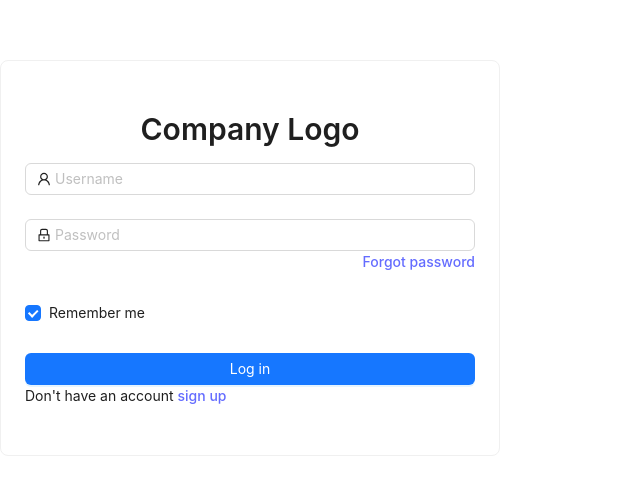
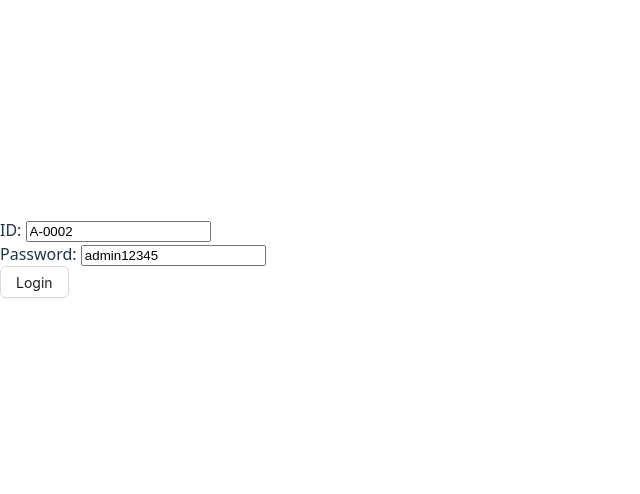
Before and after one commit to Ahnabu/ums-frontend, a React (Vite) app: page /login in a window 1280 px wide. Shown: the part 142-636 px from the top of the page, without its empty margins (0-640 px from the left). Built offline with nearby package versions, Linux system fonts and the light colour scheme.

Commit message:
login logout functionality added

```diff
--- a/package.json
+++ b/package.json
@@ -18,7 +18,9 @@
     "react-dom": "^19.1.0",
     "react-hook-form": "^7.57.0",
     "react-redux": "^9.2.0",
-    "react-router-dom": "^7.6.2"
+    "react-router-dom": "^7.6.2",
+    "redux-persist": "^6.0.0",
+    "sonner": "^2.0.5"
   },
   "devDependencies": {
     "@eslint/js": "^9.25.0",
--- a/src/App.tsx
+++ b/src/App.tsx
@@ -1,12 +1,15 @@
 import MainLayout from "./components/layout/MainLayout"
+import ProtectedRoute from "./components/layout/ProtectedRoute"
 
 function App() {
 
 
   return (
     <>
+      <ProtectedRoute>
+        <MainLayout />
+      </ProtectedRoute>
 
-      <MainLayout />
 
     </>
   )
--- a/src/components/layout/MainLayout.tsx
+++ b/src/components/layout/MainLayout.tsx
@@ -1,7 +1,9 @@
 
-import { Layout, theme } from 'antd';
+import { Button, Layout, theme } from 'antd';
 import { Outlet } from 'react-router-dom';
 import Sidebar from './Sidebar';
+import { useAppDispatch } from '../../redux/hooks';
+import { logout } from '../../redux/features/auth/authSlice';
 
 
 
@@ -9,6 +11,11 @@ const { Header, Content, Footer } = Layout;
 
 
 const MainLayout = () => {
+
+    const dispatch = useAppDispatch();
+    const handleLogout = () => {
+        dispatch(logout())
+    }
     const {
         token: { colorBgContainer, borderRadiusLG },
     } = theme.useToken();
@@ -17,7 +24,11 @@ const MainLayout = () => {
         <Layout style={{ height: '100vh', width: '98.5vw', margin: '0 auto', alignSelf: 'center' }}>
             <Sidebar />
             <Layout style={{ width: '100%', height: '100vh' }}>
-                <Header style={{ padding: 0, background: colorBgContainer }} />
+                <Header style={{ padding: 0, background: colorBgContainer }} >
+                    <Button onClick={handleLogout}>
+                        <span style={{ fontSize: '1.5rem', fontWeight: 'bold' }}>Logout</span>
+                    </Button>
+                </Header>
                 <Content style={{ margin: '24px 16px 0' }}>
                     <div
                         style={{
--- /dev/null
+++ b/src/components/layout/ProtectedRoute.tsx
@@ -0,0 +1,19 @@
+import { type ReactNode } from 'react'
+import { useAppSelector } from '../../redux/hooks'
+import { useCurrentToken } from '../../redux/features/auth/authSlice'
+import { NavLink } from 'react-router-dom'
+
+const ProtectedRoute = ({ children }: { children: ReactNode }) => {
+    const token = useAppSelector(useCurrentToken)
+    if (!token) {
+        // If no token is found, redirect to login or show an error
+        <NavLink to="/login" className="text-blue-500 hover:underline">
+            Please login to access this page
+        </NavLink>
+        return null // Prevent rendering of children
+    }
+    return children
+
+}
+
+export default ProtectedRoute
--- a/src/main.tsx
+++ b/src/main.tsx
@@ -4,12 +4,17 @@ import './index.css'
 import { RouterProvider } from 'react-router-dom'
 import router from './routes/routes.tsx'
 import { Provider } from 'react-redux'
-import { store } from './redux/store.ts'
+import { persister, store } from './redux/store.ts'
+import { PersistGate } from 'redux-persist/integration/react'
+import { Toaster } from 'sonner'
 
 createRoot(document.getElementById('root')!).render(
   <StrictMode>
     <Provider store={store}>
-      <RouterProvider router={router} />
+      <PersistGate loading={null} persistor={persister}>
+        <RouterProvider router={router} />
+      </PersistGate>
+      <Toaster />
     </Provider>
 
   </StrictMode>,
--- a/src/pages/Login.tsx
+++ b/src/pages/Login.tsx
@@ -1,100 +1,60 @@
-import { Form, Input, Button, Checkbox, Card, Typography } from "antd";
-import { UserOutlined, LockOutlined } from "@ant-design/icons";
-const { Title } = Typography;
 
-interface Values {
-    username: string;
-    password: string;
-    remember: boolean;
-}
+import { Button } from 'antd';
+import { useForm, type FieldValues } from 'react-hook-form';
+import { useLoginMutation } from '../redux/features/auth/authApi';
+import { useAppDispatch } from '../redux/hooks';
+import { setUser, type TUser } from '../redux/features/auth/authSlice';
+import { verifyToken } from '../utils/verifyToken';
+import { useNavigate } from 'react-router-dom';
+import { toast } from 'sonner';
 
 const Login = () => {
-    const onFinish = (values: Values) => {
-        console.log("Received values of form: ", values);
-        // if (values.remember) {
-        //     localStorage.setItem("username", values.username);
-        //     localStorage.setItem("password", values.password);
-        // }
-    };
 
-    const handleForgotPassword = (e) => {
-        e.preventDefault();
-        console.log("Handle password recovery logic here");
-    };
+    const navigate = useNavigate()
+    const dispatch = useAppDispatch();
+    const { register, handleSubmit } = useForm({
+        defaultValues: {
+            userId: 'A-0002',
+            password: 'admin12345',
+        },
+    });
 
-    const handleRegister = (e) => {
-        e.preventDefault();
-        console.log("Handle registration logic here");
+    const [login] = useLoginMutation();
+
+    const onSubmit = async (data: FieldValues) => {
+        const toastId = toast.loading('Logging in...');
+
+        try {
+            const userInfo = {
+                id: data.userId,
+                password: data.password,
+            };
+
+            const res = await login(userInfo).unwrap();
+            const user = verifyToken(res.data.accessToken) as TUser;
+
+            dispatch(setUser({ user: user, token: res.data.accessToken }));
+            navigate(`/${user?.role}/dashboard`, { replace: true });
+            toast.success('Login successful!', { id: toastId });
+        } catch (err) {
+            console.error('Login failed:', err);
+            toast.error('Login failed. Please check your credentials.', { id: toastId });
+        }
+
     };
 
     return (
-        <div
-            style={{
-                display: "flex",
-                justifyContent: "center",
-                alignItems: "center",
-                height: "100vh",
-            }}
-        >
-            <Card style={{ width: 500 }}>
-                <div style={{ display: "flex", justifyContent: "center" }}>
-                    <Title level={2}>Company Logo </Title>
-                </div>
-                <Form
-                    name="normal_login"
-                    className="login-form"
-                    initialValues={{ remember: true }}
-                    onFinish={onFinish}
-                >
-                    <Form.Item
-                        name="username"
-                        rules={[{ required: true, message: "Please input your Username!" }]}
-                    >
-                        <Input
-                            prefix={<UserOutlined className="site-form-item-icon" />}
-                            placeholder="Username"
-                        />
-                    </Form.Item>
-                    <Form.Item
-                        name="password"
-                        rules={[{ required: true, message: "Please input your Password!" }]}
-                    >
-                        <Input
-                            prefix={<LockOutlined className="site-form-item-icon" />}
-                            type="password"
-                            placeholder="Password"
-                        />
-                        <a
-                            style={{ float: "right" }}
-                            className="login-form-forgot"
-                            href=""
-                            onClick={handleForgotPassword}
-                        >
-                            Forgot password
-                        </a>
-                    </Form.Item>
-                    <Form.Item>
-                        <Form.Item name="remember" valuePropName="checked" noStyle>
-                            <Checkbox>Remember me</Checkbox>
-                        </Form.Item>
-                    </Form.Item>
-                    <Form.Item>
-                        <Button
-                            type="primary"
-                            htmlType="submit"
-                            className="login-form-button"
-                            block
-                        >
-                            Log in
-                        </Button>
-                        Don't have an account{" "}
-                        <a href="" onClick={handleRegister}>
-                            sign up
-                        </a>
-                    </Form.Item>
-                </Form>
-            </Card>
-        </div>
+        <form onSubmit={handleSubmit(onSubmit)}>
+            <div>
+                <label htmlFor="id">ID: </label>
+                <input type="text" id="id" {...register('userId')} />
+            </div>
+            <div>
+                <label htmlFor="password">Password: </label>
+                <input type="text" id="password" {...register('password')} />
+            </div>
+            <Button htmlType="submit">Login</Button>
+        </form>
     );
 };
 
--- a/src/redux/api/baseApi.ts
+++ b/src/redux/api/baseApi.ts
@@ -3,7 +3,7 @@ import { createApi, fetchBaseQuery } from "@reduxjs/toolkit/query/react";
 export const baseApi = createApi({
     reducerPath: 'baseApi',
     baseQuery: fetchBaseQuery({
-        baseUrl: 'http://localhost:5173/api/v1',
+        baseUrl: 'http://localhost:3000/api/v1',
         credentials: 'include',
 
      }),
--- a/src/redux/features/auth/authSlice.ts
+++ b/src/redux/features/auth/authSlice.ts
@@ -1,7 +1,13 @@
+import type { RootState } from './../../store';
 import { createSlice } from "@reduxjs/toolkit"
-
+export type TUser = {
+    userId: string,
+    role: string,
+    iat: number,
+    exp: number,
+}
 type TAuthState = {
-    user: null | object,
+    user: TUser | null,
     token: null | string,
 }
 const initialState:TAuthState = {
@@ -27,3 +33,9 @@ const authSlice = createSlice({
 
 export const { setUser, logout } = authSlice.actions;
 export default authSlice.reducer;
+export const useCurrentToken = (state: RootState) => {
+    return state.auth.token;
+}
+export const useCurrentUser = (state: RootState) => {
+    return state.auth.token;
+}
--- a/src/redux/store.ts
+++ b/src/redux/store.ts
@@ -1,16 +1,31 @@
 import { configureStore } from "@reduxjs/toolkit";
 import authReducer from "./features/auth/authSlice";
 import { baseApi } from "./api/baseApi";
+import storage from 'redux-persist/lib/storage'
+import { persistReducer, persistStore} from "redux-persist";
+
+const persistConfig = {
+    key: 'auth',
+    storage
+}
+
+const persistedAuthReducer = persistReducer(persistConfig, authReducer)
 export const store = configureStore({
 
     reducer: {
         [baseApi.reducerPath]: baseApi.reducer,
-        auth:authReducer,
+        auth: persistedAuthReducer,
     },
     middleware: (getDefaultMiddleware) =>
-        getDefaultMiddleware().concat(baseApi.middleware),
+        getDefaultMiddleware({
+            serializableCheck: {
+                ignoredActions: ['persist/PERSIST', 'persist/REHYDRATE'],
+                // ignoredPaths: ['auth.user', 'auth.token'],
+            },
+        }).concat(baseApi.middleware),
 
 })
 
 export type RootState = ReturnType<typeof store.getState>;
 export type AppDispatch = typeof store.dispatch;
+export const persister= persistStore(store)
```
Also changed, not shown: 1 other file (tests, documents, lock files or other folders).
